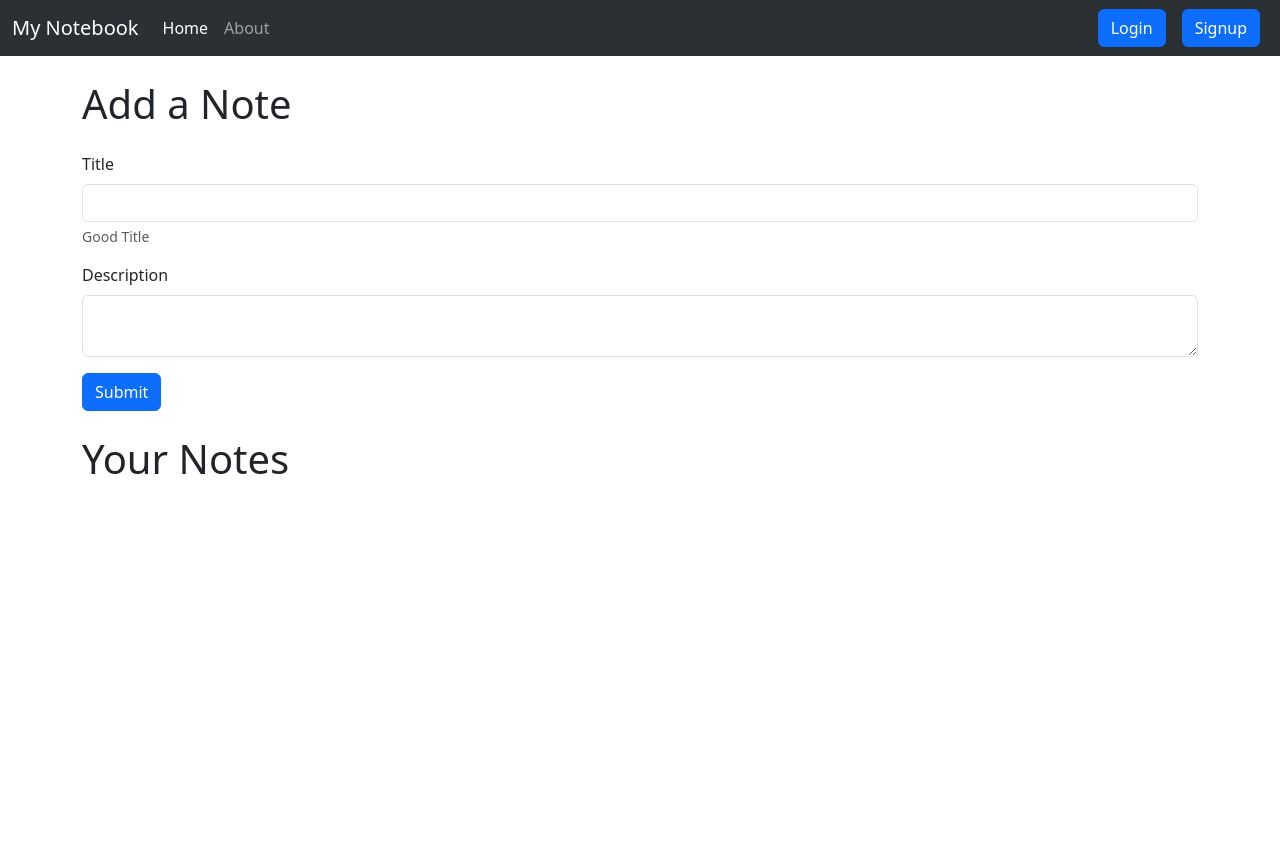
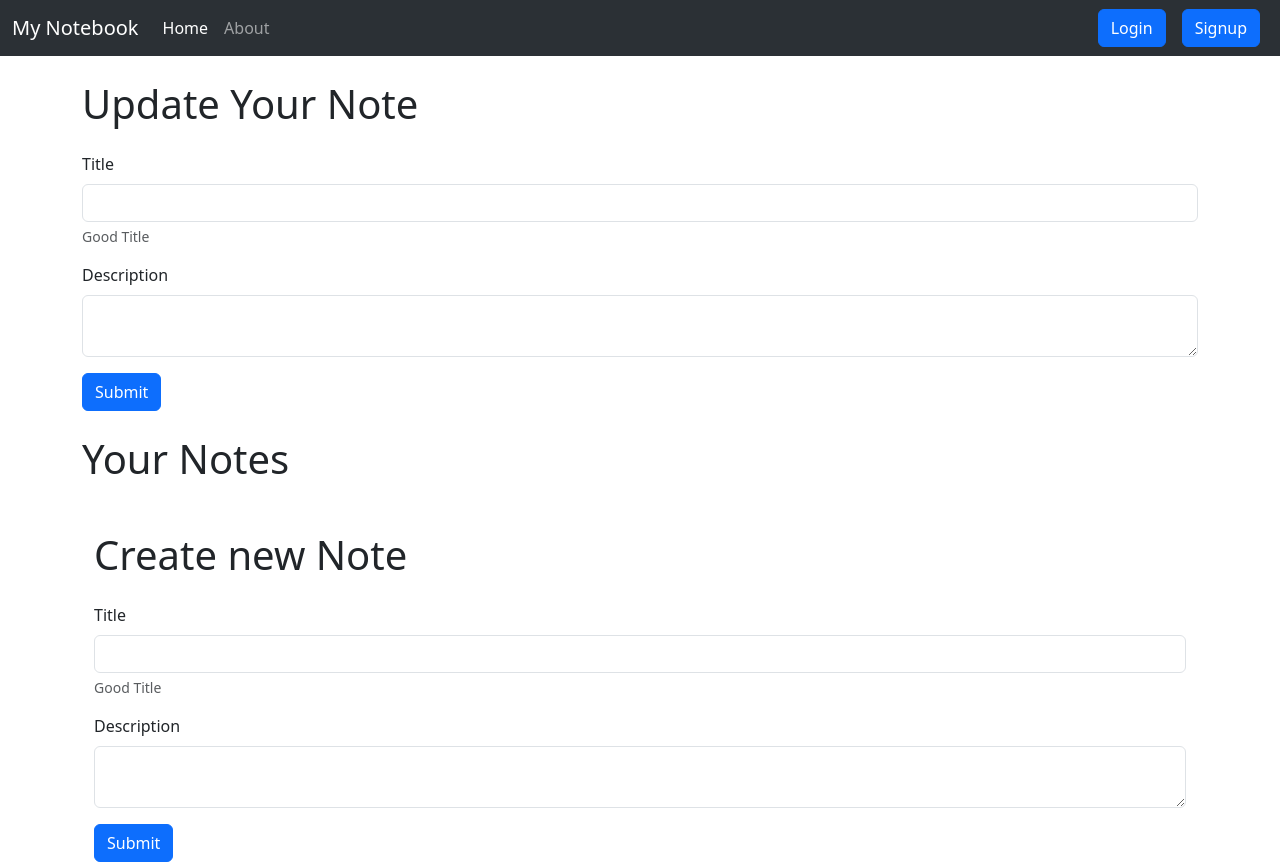
Before and after one commit to KumariAnjali40/deployBackend_32, a website: page frontend/index.html in a window 1280 px wide. Before the commit the page ends 800 px from the top, so only its background shows below. Drawn offline with nearby package versions, Linux system fonts and the light colour scheme; no server answers.

Commit message:
patch delete

```diff
--- a/frontend/index.html
+++ b/frontend/index.html
@@ -53,7 +53,7 @@
     </nav>
 
     <div class="container">
-       <h1 class="my-4">Add a Note</h1>
+       <h1 class="my-4">Update Your Note</h1>
        <div>
         <div class="mb-3">
           <label for="title" class="form-label">Title</label>
@@ -71,6 +71,21 @@
     <div id="parent">
             <!-- append card -->
     </div>
+
+    <div class="container">
+      <h1 class="my-4">Create new Note</h1>
+      <div>
+       <div class="mb-3">
+         <label for="create" class="form-label">Title</label>
+         <input  type="text"  class="form-control" id="create" aria-describedby="titleHelp">
+         <div id="titleHe" class="form-text">Good Title</div>
+       </div>
+       <div class="mb-3">
+         <label for="description" class="form-label">Description</label>
+         <textarea type="text" class="form-control" id="description"></textarea>
+       </div>
+       <button  id="createBtn" type="submit" class="btn btn-primary">Submit</button>
+   </div>
     <script
       src="https://cdn.jsdelivr.net/npm/bootstrap@5.3.2/dist/js/bootstrap.bundle.min.js"
       integrity="sha384-C6RzsynM9kWDrMNeT87bh95OGNyZPhcTNXj1NW7RuBCsyN/o0jlpcV8Qyq46cDfL"
--- a/frontend/index.js
+++ b/frontend/index.js
@@ -2,6 +2,9 @@ const mainSection = document.getElementById("parent");
 const descA=document.getElementById('desc');
 const submitBtn=document.getElementById('submitBtn');
 const titleA=document.getElementById('title');
+const create=document.getElementById('create');
+const description=document.getElementById('description');
+const createBtn=document.getElementById('createBtn');
 async function fetchData(){
     try{
     let res = await fetch("https://colorful-pig-cummerbund.cyclic.app/notes/note",{
@@ -132,3 +135,29 @@ async function updateNote(item){
       console.log(err);
     }
 }
+
+
+
+//post
+// async function postData(){
+//     try{
+//       let res=await fetch(`https://colorful-pig-cummerbund.cyclic.app/notes/create`,{
+//         method:"POST",
+//         headers:{
+//           "Content-type":"application/json",
+//           authorization: `Bearer ${localStorage.getItem('token')}`
+//         },
+//         body:JSON.stringify({
+//             title:create.value,
+//             body:description.value,
+
+//         })
+//       })
+//       fetchData();
+//     }catch(error){
+//       console.error(error);
+//     }
+//   }
+//   createBtn.addEventListener("click",()=>{
+//     postData();
+//   });
```
